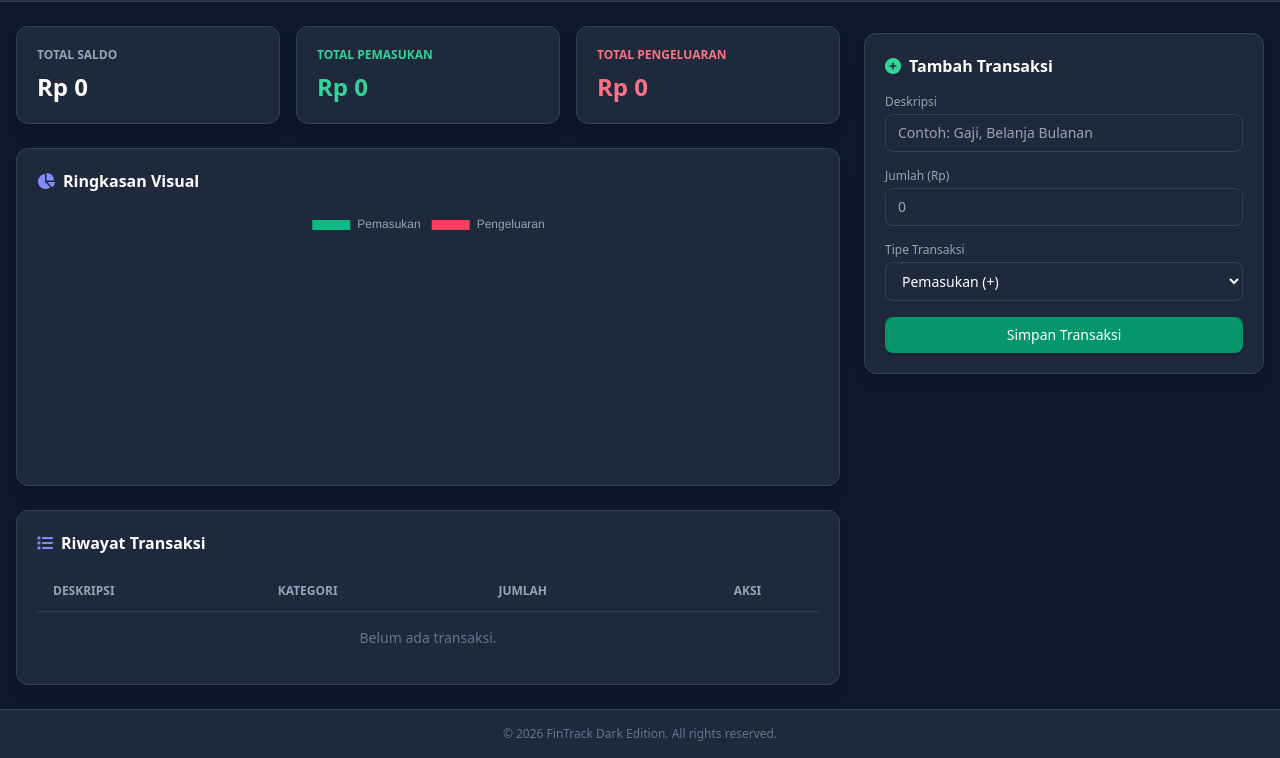
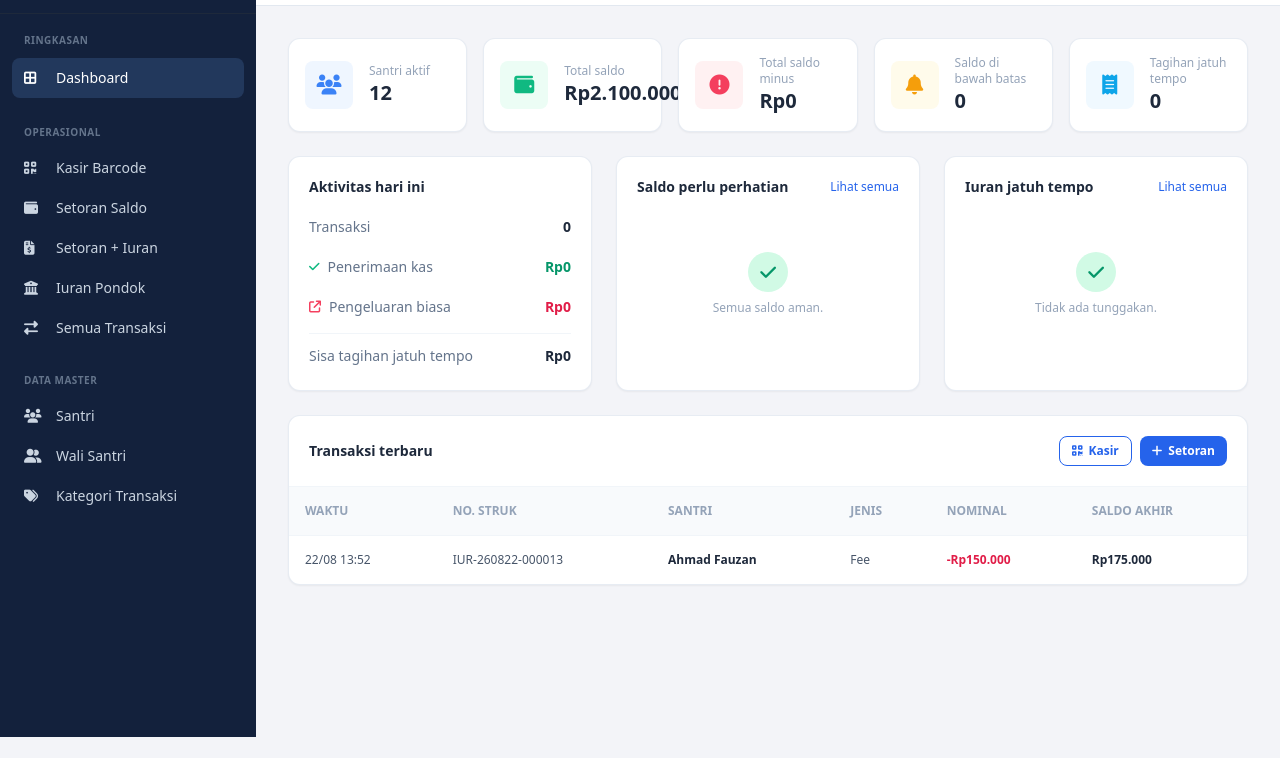
Before and after one commit to zaidulmaarif-cpu/aplikasi-keuangan, a plain HTML site: page index.html in a window 1280 px wide. Shown: the part 63-821 px from the top of the page. After the commit the page ends 800 px from the top, so only its background shows below. Drawn offline with nearby package versions, Linux system fonts and the light colour scheme.

Commit message:
Revamp index.html for financial dashboard
Updated the title and modified the layout for a financial dashboard. Changed color themes and added new sections for user interaction.

```diff
--- a/index.html
+++ b/index.html
@@ -1,235 +1,285 @@
 <!DOCTYPE html>
-<html lang="id" class="dark">
+<html lang="id">
 <head>
     <meta charset="UTF-8">
     <meta name="viewport" content="width=device-width, initial-scale=1.0">
-    <title>Aplikasi Keuangan - Dark Mode</title>
+    <title>Saldo Santri - Dashboard</title>
     <script src="https://cdn.tailwindcss.com"></script>
-    <script src="https://cdn.jsdelivr.net/npm/chart.js"></script>
     <link rel="stylesheet" href="https://cdnjs.cloudflare.com/ajax/libs/font-awesome/6.4.0/css/all.min.css">
     <script>
         tailwind.config = {
-            darkMode: 'class',
             theme: {
                 extend: {
                     colors: {
-                        darkBg: '#0f172a',
-                        cardBg: '#1e293b',
-                        borderDark: '#334155'
+                        sidebarBg: '#13213c',
+                        sidebarActive: '#22385c',
+                        bodyBg: '#f3f4f8',
                     }
                 }
             }
         }
     </script>
 </head>
-<body class="bg-darkBg text-slate-100 min-h-screen flex flex-col font-sans">
+<body class="bg-bodyBg text-slate-700 font-sans flex min-h-screen">
 
-    <header class="bg-cardBg border-b border-borderDark sticky top-0 z-50">
-        <div class="max-w-7xl mx-auto px-4 py-4 flex justify-between items-center">
-            <div class="flex items-center space-x-3">
-                <i class="fa-solid font-bold text-emerald-400 text-2xl fa-wallet"></i>
-                <h1 class="text-xl font-bold tracking-wide text-white">FinTrack <span class="text-xs px-2 py-0.5 rounded bg-emerald-500/20 text-emerald-400 border border-emerald-500/30">Dark</span></h1>
+    <!-- Sidebar -->
+    <aside class="w-64 bg-sidebarBg text-slate-300 flex flex-col shrink-0">
+        <!-- Logo & Brand -->
+        <div class="p-4 flex items-center space-x-3 border-b border-slate-800">
+            <div class="bg-emerald-600 p-2 rounded-lg text-white">
+                <i class="fa-solid fa-kaaba text-xl"></i>
             </div>
-            <div class="text-sm text-slate-400">
-                <i class="fa-regular fa-calendar-alt mr-1"></i> <span id="current-date"></span>
+            <div>
+                <h1 class="font-bold text-white text-base leading-tight">Saldo Santri</h1>
+                <p class="text-xs text-slate-400">Pondok Pesantren</p>
             </div>
         </div>
-    </header>
 
-    <main class="max-w-7xl mx-auto px-4 py-6 flex-grow w-full grid grid-cols-1 lg:grid-cols-3 gap-6">
+        <!-- Navigation Menu -->
+        <nav class="flex-1 px-3 py-4 space-y-6 overflow-y-auto text-sm">
+            <!-- Group: Ringkasan -->
+            <div>
+                <p class="text-[10px] font-semibold text-slate-500 uppercase tracking-wider mb-2 px-3">Ringkasan</p>
+                <a href="#" class="flex items-center space-x-3 px-3 py-2.5 rounded-lg bg-sidebarActive text-white font-medium">
+                    <i class="fa-solid fa-border-all w-5"></i>
+                    <span>Dashboard</span>
+                </a>
+            </div>
 
-        <div class="lg:col-span-2 space-y-6">
-
-            <div class="grid grid-cols-1 md:grid-cols-3 gap-4">
-                <div class="bg-cardBg border border-borderDark p-5 rounded-xl shadow-lg">
-                    <p class="text-xs text-slate-400 uppercase font-semibold">Total Saldo</p>
-                    <h2 id="total-balance" class="text-2xl font-bold text-white mt-2">Rp 0</h2>
-                </div>
-                <div class="bg-cardBg border border-borderDark p-5 rounded-xl shadow-lg">
-                    <p class="text-xs text-emerald-400 uppercase font-semibold">Total Pemasukan</p>
-                    <h2 id="total-income" class="text-2xl font-bold text-emerald-400 mt-2">Rp 0</h2>
-                </div>
-                <div class="bg-cardBg border border-borderDark p-5 rounded-xl shadow-lg">
-                    <p class="text-xs text-rose-400 uppercase font-semibold">Total Pengeluaran</p>
-                    <h2 id="total-expense" class="text-2xl font-bold text-rose-400 mt-2">Rp 0</h2>
+            <!-- Group: Operasional -->
+            <div>
+                <p class="text-[10px] font-semibold text-slate-500 uppercase tracking-wider mb-2 px-3">Operasional</p>
+                <div class="space-y-1">
+                    <a href="#" class="flex items-center space-x-3 px-3 py-2 rounded-lg hover:bg-slate-800/60 hover:text-white transition">
+                        <i class="fa-solid fa-qrcode w-5"></i>
+                        <span>Kasir Barcode</span>
+                    </a>
+                    <a href="#" class="flex items-center space-x-3 px-3 py-2 rounded-lg hover:bg-slate-800/60 hover:text-white transition">
+                        <i class="fa-solid fa-wallet w-5"></i>
+                        <span>Setoran Saldo</span>
+                    </a>
+                    <a href="#" class="flex items-center space-x-3 px-3 py-2 rounded-lg hover:bg-slate-800/60 hover:text-white transition">
+                        <i class="fa-solid fa-file-invoice-dollar w-5"></i>
+                        <span>Setoran + Iuran</span>
+                    </a>
+                    <a href="#" class="flex items-center space-x-3 px-3 py-2 rounded-lg hover:bg-slate-800/60 hover:text-white transition">
+                        <i class="fa-solid fa-building-columns w-5"></i>
+                        <span>Iuran Pondok</span>
+                    </a>
+                    <a href="#" class="flex items-center space-x-3 px-3 py-2 rounded-lg hover:bg-slate-800/60 hover:text-white transition">
+                        <i class="fa-solid fa-right-left w-5"></i>
+                        <span>Semua Transaksi</span>
+                    </a>
                 </div>
             </div>
 
-            <div class="bg-cardBg border border-borderDark p-5 rounded-xl shadow-lg">
-                <h3 class="text-base font-semibold text-white mb-4"><i class="fa-solid fa-chart-pie mr-2 text-indigo-400"></i>Ringkasan Visual</h3>
-                <div class="h-64 relative flex justify-center items-center">
-                    <canvas id="financeChart"></canvas>
+            <!-- Group: Data Master -->
+            <div>
+                <p class="text-[10px] font-semibold text-slate-500 uppercase tracking-wider mb-2 px-3">Data Master</p>
+                <div class="space-y-1">
+                    <a href="#" class="flex items-center space-x-3 px-3 py-2 rounded-lg hover:bg-slate-800/60 hover:text-white transition">
+                        <i class="fa-solid fa-users w-5"></i>
+                        <span>Santri</span>
+                    </a>
+                    <a href="#" class="flex items-center space-x-3 px-3 py-2 rounded-lg hover:bg-slate-800/60 hover:text-white transition">
+                        <i class="fa-solid fa-user-group w-5"></i>
+                        <span>Wali Santri</span>
+                    </a>
+                    <a href="#" class="flex items-center space-x-3 px-3 py-2 rounded-lg hover:bg-slate-800/60 hover:text-white transition">
+                        <i class="fa-solid fa-tags w-5"></i>
+                        <span>Kategori Transaksi</span>
+                    </a>
+                </div>
+            </div>
+        </nav>
+    </aside>
+
+    <!-- Main Content Area -->
+    <div class="flex-1 flex flex-col min-w-0">
+
+        <!-- Top Header -->
+        <header class="bg-white border-b border-slate-200 px-8 py-3 flex justify-between items-center sticky top-0 z-10">
+            <div>
+                <h2 class="text-xl font-bold text-slate-800">Dashboard</h2>
+                <p class="text-xs text-slate-500">Ringkasan operasional hari ini</p>
+            </div>
+
+            <!-- User Profile Dropdown -->
+            <div class="flex items-center space-x-3 cursor-pointer">
+                <div class="w-9 h-9 rounded-full bg-blue-100 text-blue-600 font-bold flex items-center justify-center text-sm">
+                    A
+                </div>
+                <div class="text-left">
+                    <p class="text-sm font-semibold text-slate-800 leading-tight">Administrator <i class="fa-solid fa-chevron-down text-xs text-slate-400 ml-1"></i></p>
+                    <p class="text-xs text-slate-400">Admin</p>
+                </div>
+            </div>
+        </header>
+
+        <!-- Main Body -->
+        <main class="p-8 space-y-6 overflow-y-auto">
+
+            <!-- Top Metric Cards Grid -->
+            <div class="grid grid-cols-1 md:grid-cols-3 lg:grid-cols-5 gap-4">
+                <!-- Card 1 -->
+                <div class="bg-white p-4 rounded-xl border border-slate-200/80 shadow-sm flex items-center space-x-4">
+                    <div class="w-12 h-12 rounded-lg bg-blue-50 text-blue-500 flex items-center justify-center text-xl shrink-0">
+                        <i class="fa-solid fa-users"></i>
+                    </div>
+                    <div>
+                        <p class="text-xs text-slate-400">Santri aktif</p>
+                        <h3 class="text-xl font-bold text-slate-800">12</h3>
+                    </div>
+                </div>
+
+                <!-- Card 2 -->
+                <div class="bg-white p-4 rounded-xl border border-slate-200/80 shadow-sm flex items-center space-x-4">
+                    <div class="w-12 h-12 rounded-lg bg-emerald-50 text-emerald-500 flex items-center justify-center text-xl shrink-0">
+                        <i class="fa-solid fa-wallet"></i>
+                    </div>
+                    <div>
+                        <p class="text-xs text-slate-400">Total saldo</p>
+                        <h3 class="text-xl font-bold text-slate-800">Rp2.100.000</h3>
+                    </div>
+                </div>
+
+                <!-- Card 3 -->
+                <div class="bg-white p-4 rounded-xl border border-slate-200/80 shadow-sm flex items-center space-x-4">
+                    <div class="w-12 h-12 rounded-lg bg-rose-50 text-rose-500 flex items-center justify-center text-xl shrink-0">
+                        <i class="fa-solid fa-circle-exclamation"></i>
+                    </div>
+                    <div>
+                        <p class="text-xs text-slate-400">Total saldo minus</p>
+                        <h3 class="text-xl font-bold text-slate-800">Rp0</h3>
+                    </div>
+                </div>
+
+                <!-- Card 4 -->
+                <div class="bg-white p-4 rounded-xl border border-slate-200/80 shadow-sm flex items-center space-x-4">
+                    <div class="w-12 h-12 rounded-lg bg-amber-50 text-amber-500 flex items-center justify-center text-xl shrink-0">
+                        <i class="fa-solid fa-bell"></i>
+                    </div>
+                    <div>
+                        <p class="text-xs text-slate-400">Saldo di bawah batas</p>
+                        <h3 class="text-xl font-bold text-slate-800">0</h3>
+                    </div>
+                </div>
+
+                <!-- Card 5 -->
+                <div class="bg-white p-4 rounded-xl border border-slate-200/80 shadow-sm flex items-center space-x-4">
+                    <div class="w-12 h-12 rounded-lg bg-sky-50 text-sky-500 flex items-center justify-center text-xl shrink-0">
+                        <i class="fa-solid fa-receipt"></i>
+                    </div>
+                    <div>
+                        <p class="text-xs text-slate-400">Tagihan jatuh tempo</p>
+                        <h3 class="text-xl font-bold text-slate-800">0</h3>
+                    </div>
                 </div>
             </div>
 
-            <div class="bg-cardBg border border-borderDark p-5 rounded-xl shadow-lg">
-                <h3 class="text-base font-semibold text-white mb-4"><i class="fa-solid fa-list mr-2 text-indigo-400"></i>Riwayat Transaksi</h3>
+            <!-- Middle Section Cards -->
+            <div class="grid grid-cols-1 lg:grid-cols-3 gap-6">
+                <!-- Aktivitas Hari Ini -->
+                <div class="bg-white p-5 rounded-xl border border-slate-200/80 shadow-sm">
+                    <h4 class="font-semibold text-slate-800 mb-4 text-sm">Aktivitas hari ini</h4>
+                    <div class="space-y-3 text-sm">
+                        <div class="flex justify-between items-center py-1">
+                            <span class="text-slate-500">Transaksi</span>
+                            <span class="font-bold text-slate-800">0</span>
+                        </div>
+                        <div class="flex justify-between items-center py-1">
+                            <span class="text-slate-500 flex items-center gap-2">
+                                <i class="fa-solid fa-check text-emerald-500 text-xs"></i> Penerimaan kas
+                            </span>
+                            <span class="font-bold text-emerald-600">Rp0</span>
+                        </div>
+                        <div class="flex justify-between items-center py-1">
+                            <span class="text-slate-500 flex items-center gap-2">
+                                <i class="fa-solid fa-arrow-up-right-from-square text-rose-500 text-xs"></i> Pengeluaran biasa
+                            </span>
+                            <span class="font-bold text-rose-600">Rp0</span>
+                        </div>
+                        <div class="flex justify-between items-center py-1 border-t border-slate-100 pt-3">
+                            <span class="text-slate-500">Sisa tagihan jatuh tempo</span>
+                            <span class="font-bold text-slate-800">Rp0</span>
+                        </div>
+                    </div>
+                </div>
+
+                <!-- Saldo perlu perhatian -->
+                <div class="bg-white p-5 rounded-xl border border-slate-200/80 shadow-sm flex flex-col justify-between">
+                    <div class="flex justify-between items-center">
+                        <h4 class="font-semibold text-slate-800 text-sm">Saldo perlu perhatian</h4>
+                        <a href="#" class="text-xs text-blue-600 hover:underline">Lihat semua</a>
+                    </div>
+                    <div class="my-6 text-center">
+                        <div class="inline-flex items-center justify-center w-10 h-10 rounded-full bg-emerald-100 text-emerald-600 mb-2">
+                            <i class="fa-solid fa-check text-lg"></i>
+                        </div>
+                        <p class="text-xs text-slate-400">Semua saldo aman.</p>
+                    </div>
+                    <div></div>
+                </div>
+
+                <!-- Iuran jatuh tempo -->
+                <div class="bg-white p-5 rounded-xl border border-slate-200/80 shadow-sm flex flex-col justify-between">
+                    <div class="flex justify-between items-center">
+                        <h4 class="font-semibold text-slate-800 text-sm">Iuran jatuh tempo</h4>
+                        <a href="#" class="text-xs text-blue-600 hover:underline">Lihat semua</a>
+                    </div>
+                    <div class="my-6 text-center">
+                        <div class="inline-flex items-center justify-center w-10 h-10 rounded-full bg-emerald-100 text-emerald-600 mb-2">
+                            <i class="fa-solid fa-check text-lg"></i>
+                        </div>
+                        <p class="text-xs text-slate-400">Tidak ada tunggakan.</p>
+                    </div>
+                    <div></div>
+                </div>
+            </div>
+
+            <!-- Bottom Section: Transaksi Terbaru -->
+            <div class="bg-white rounded-xl border border-slate-200/80 shadow-sm overflow-hidden">
+                <div class="p-5 flex justify-between items-center border-b border-slate-100">
+                    <h4 class="font-semibold text-slate-800 text-sm">Transaksi terbaru</h4>
+                    <div class="flex space-x-2">
+                        <button class="px-3 py-1.5 border border-blue-600 text-blue-600 hover:bg-blue-50 text-xs font-semibold rounded-lg flex items-center gap-1.5 transition">
+                            <i class="fa-solid fa-qrcode"></i> Kasir
+                        </button>
+                        <button class="px-3 py-1.5 bg-blue-600 hover:bg-blue-700 text-white text-xs font-semibold rounded-lg flex items-center gap-1.5 transition">
+                            <i class="fa-solid fa-plus"></i> Setoran
+                        </button>
+                    </div>
+                </div>
+
+                <!-- Table -->
                 <div class="overflow-x-auto">
-                    <table class="w-full text-left text-sm text-slate-300">
-                        <thead class="bg-slate-800 text-slate-400 uppercase text-xs border-b border-borderDark">
-                            <tr>
-                                <th class="py-3 px-4">Deskripsi</th>
-                                <th class="py-3 px-4">Kategori</th>
-                                <th class="py-3 px-4">Jumlah</th>
-                                <th class="py-3 px-4 text-center">Aksi</th>
+                    <table class="w-full text-left border-collapse text-xs">
+                        <thead>
+                            <tr class="bg-slate-50 text-slate-400 font-semibold uppercase border-b border-slate-100">
+                                <th class="p-4">Waktu</th>
+                                <th class="p-4">No. Struk</th>
+                                <th class="p-4">Santri</th>
+                                <th class="p-4">Jenis</th>
+                                <th class="p-4">Nominal</th>
+                                <th class="p-4">Saldo Akhir</th>
                             </tr>
                         </thead>
-                        <tbody id="transaction-list" class="divide-y divide-borderDark">
-                            </tbody>
+                        <tbody class="divide-y divide-slate-100 text-slate-600">
+                            <tr class="hover:bg-slate-50/50 transition">
+                                <td class="p-4 font-medium">22/08 13:52</td>
+                                <td class="p-4">IUR-260822-000013</td>
+                                <td class="p-4 font-semibold text-slate-800">Ahmad Fauzan</td>
+                                <td class="p-4">Fee</td>
+                                <td class="p-4 text-rose-600 font-semibold">-Rp150.000</td>
+                                <td class="p-4 font-semibold text-slate-800">Rp175.000</td>
+                            </tr>
+                        </tbody>
                     </table>
                 </div>
             </div>
-        </div>
 
-        <div class="space-y-6">
-            <div class="bg-cardBg border border-borderDark p-5 rounded-xl shadow-lg sticky top-24">
-                <h3 class="text-base font-semibold text-white mb-4"><i class="fa-solid fa-plus-circle mr-2 text-emerald-400"></i>Tambah Transaksi</h3>
-                <form id="transaction-form" class="space-y-4">
-                    <div>
-                        <label class="block text-xs text-slate-400 mb-1">Deskripsi</label>
-                        <input type="text" id="desc" required placeholder="Contoh: Gaji, Belanja Bulanan"
-                            class="w-full bg-slate-800 border border-borderDark rounded-lg px-3 py-2 text-sm text-white focus:outline-none focus:border-emerald-500">
-                    </div>
-                    <div>
-                        <label class="block text-xs text-slate-400 mb-1">Jumlah (Rp)</label>
-                        <input type="number" id="amount" required placeholder="0"
-                            class="w-full bg-slate-800 border border-borderDark rounded-lg px-3 py-2 text-sm text-white focus:outline-none focus:border-emerald-500">
-                    </div>
-                    <div>
-                        <label class="block text-xs text-slate-400 mb-1">Tipe Transaksi</label>
-                        <select id="type"
-                            class="w-full bg-slate-800 border border-borderDark rounded-lg px-3 py-2 text-sm text-white focus:outline-none focus:border-emerald-500">
-                            <option value="income">Pemasukan (+)</option>
-                            <option value="expense">Pengeluaran (-)</option>
-                        </select>
-                    </div>
-                    <button type="submit"
-                        class="w-full bg-emerald-600 hover:bg-emerald-500 text-white font-medium py-2 px-4 rounded-lg transition duration-200 text-sm shadow-md">
-                        Simpan Transaksi
-                    </button>
-                </form>
-            </div>
-        </div>
+        </main>
+    </div>
 
-    </main>
-
-    <footer class="bg-cardBg border-t border-borderDark py-4 text-center text-xs text-slate-500 mt-auto">
-        <p>&copy; 2026 FinTrack Dark Edition. All rights reserved.</p>
-    </footer>
-
-    <script>
-        // Tanggal Saat Ini
-        document.getElementById('current-date').innerText = new Date().toLocaleDateString('id-ID', {
-            weekday: 'long', year: 'numeric', month: 'long', day: 'numeric'
-        });
-
-        // State Transaksi (Mengambil dari LocalStorage)
-        let transactions = JSON.parse(localStorage.getItem('fin_transactions')) || [];
-
-        // Inisialisasi Chart.js
-        const ctx = document.getElementById('financeChart').getContext('2d');
-        let chart = new Chart(ctx, {
-            type: 'doughnut',
-            data: {
-                labels: ['Pemasukan', 'Pengeluaran'],
-                datasets: [{
-                    data: [0, 0],
-                    backgroundColor: ['#10b981', '#f43f5e'],
-                    borderColor: '#1e293b',
-                    borderWidth: 2
-                }]
-            },
-            options: {
-                responsive: true,
-                maintainAspectRatio: false,
-                plugins: {
-                    legend: { labels: { color: '#94a3b8' } }
-                }
-            }
-        });
-
-        // Format Currency Rupiah
-        function formatRupiah(number) {
-            return new Intl.NumberFormat('id-ID', { style: 'currency', currency: 'IDR', maximumFractionDigits: 0 }).format(number);
-        }
-
-        // Update UI Summary & Chart
-        function updateUI() {
-            const income = transactions
-                .filter(t => t.type === 'income')
-                .reduce((acc, t) => acc + t.amount, 0);
-
-            const expense = transactions
-                .filter(t => t.type === 'expense')
-                .reduce((acc, t) => acc + t.amount, 0);
-
-            const balance = income - expense;
-
-            document.getElementById('total-balance').innerText = formatRupiah(balance);
-            document.getElementById('total-income').innerText = formatRupiah(income);
-            document.getElementById('total-expense').innerText = formatRupiah(expense);
-
-            // Render Table Rows
-            const list = document.getElementById('transaction-list');
-            list.innerHTML = '';
-
-            if (transactions.length === 0) {
-                list.innerHTML = `<tr><td colspan="4" class="text-center py-4 text-slate-500">Belum ada transaksi.</td></tr>`;
-            } else {
-                transactions.forEach((t, index) => {
-                    const row = document.createElement('tr');
-                    const isIncome = t.type === 'income';
-                    row.className = "hover:bg-slate-800/50 transition";
-                    row.innerHTML = `
-                        <td class="py-3 px-4 font-medium text-white">${t.desc}</td>
-                        <td class="py-3 px-4">
-                            <span class="px-2 py-1 text-xs rounded-full ${isIncome ? 'bg-emerald-500/10 text-emerald-400 border border-emerald-500/20' : 'bg-rose-500/10 text-rose-400 border border-rose-500/20'}">
-                                ${isIncome ? 'Pemasukan' : 'Pengeluaran'}
-                            </span>
-                        </td>
-                        <td class="py-3 px-4 ${isIncome ? 'text-emerald-400' : 'text-rose-400'} font-semibold">
-                            ${isIncome ? '+' : '-'}${formatRupiah(t.amount)}
-                        </td>
-                        <td class="py-3 px-4 text-center">
-                            <button onclick="deleteTransaction(${index})" class="text-slate-500 hover:text-rose-400 transition">
-                                <i class="fa-solid fa-trash"></i>
-                            </button>
-                        </td>
-                    `;
-                    list.appendChild(row);
-                });
-            }
-
-            // Update Chart Data
-            chart.data.datasets[0].data = [income, expense];
-            chart.update();
-
-            // Save to LocalStorage
-            localStorage.setItem('fin_transactions', JSON.stringify(transactions));
-        }
-
-        // Tambah Transaksi
-        document.getElementById('transaction-form').addEventListener('submit', function(e) {
-            e.preventDefault();
-            const desc = document.getElementById('desc').value;
-            const amount = parseFloat(document.getElementById('amount').value);
-            const type = document.getElementById('type').value;
-
-            if (desc && !isNaN(amount) && amount > 0) {
-                transactions.unshift({ desc, amount, type });
-                updateUI();
-                this.reset();
-            }
-        });
-
-        // Hapus Transaksi
-        function deleteTransaction(index) {
-            transactions.splice(index, 1);
-            updateUI();
-        }
-
-        // Initial Load
-        updateUI();
-    </script>
 </body>
 </html>
```
